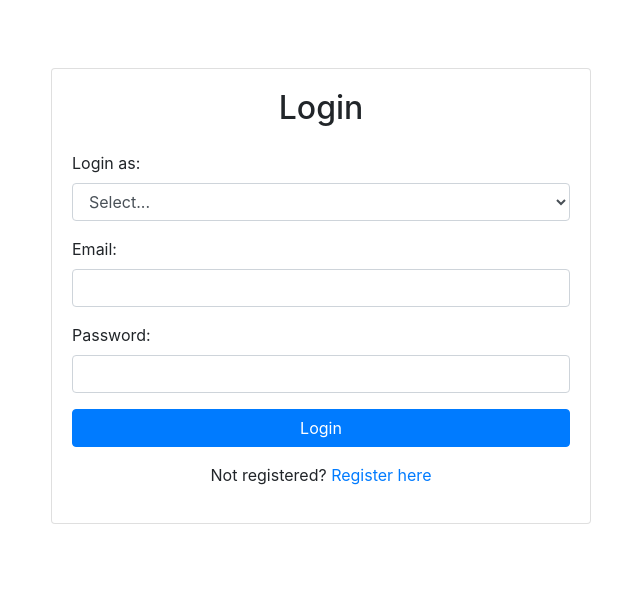
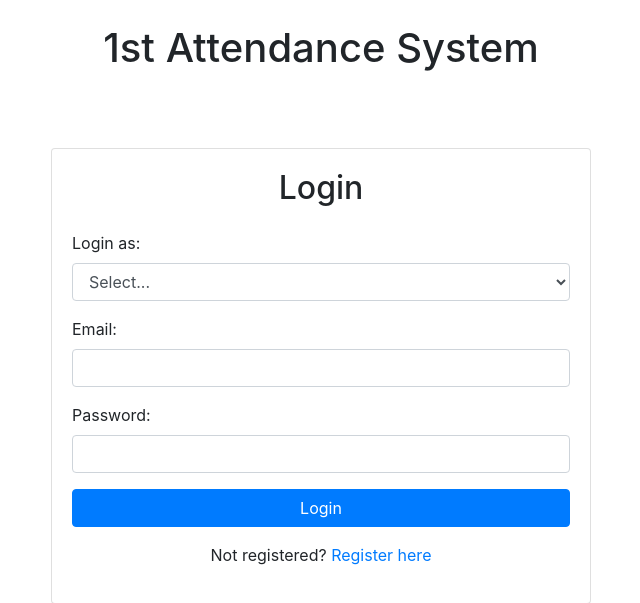
Before and after one commit to duaneash/OnlineAttendanceSystem, a PHP site: page /index.php in a window 1280 px wide. Shown: the top 603 px of the page, without its empty margins (319-959 px from the left). Run offline with PHP 8.4, Linux system fonts and the light colour scheme.

Commit message:
initial commit

```diff
--- a/index.php
+++ b/index.php
@@ -8,6 +8,9 @@
   <script src="JS/main.js"></script>
 </head>
 <body>
+<!-- Added heading "1st Attendance System" here -->
+  <h1 class="text-center mt-4">1st Attendance System</h1>
+
   <div class="container">
     <div class="row justify-content-center">
       <div class="col-md-6">
```
